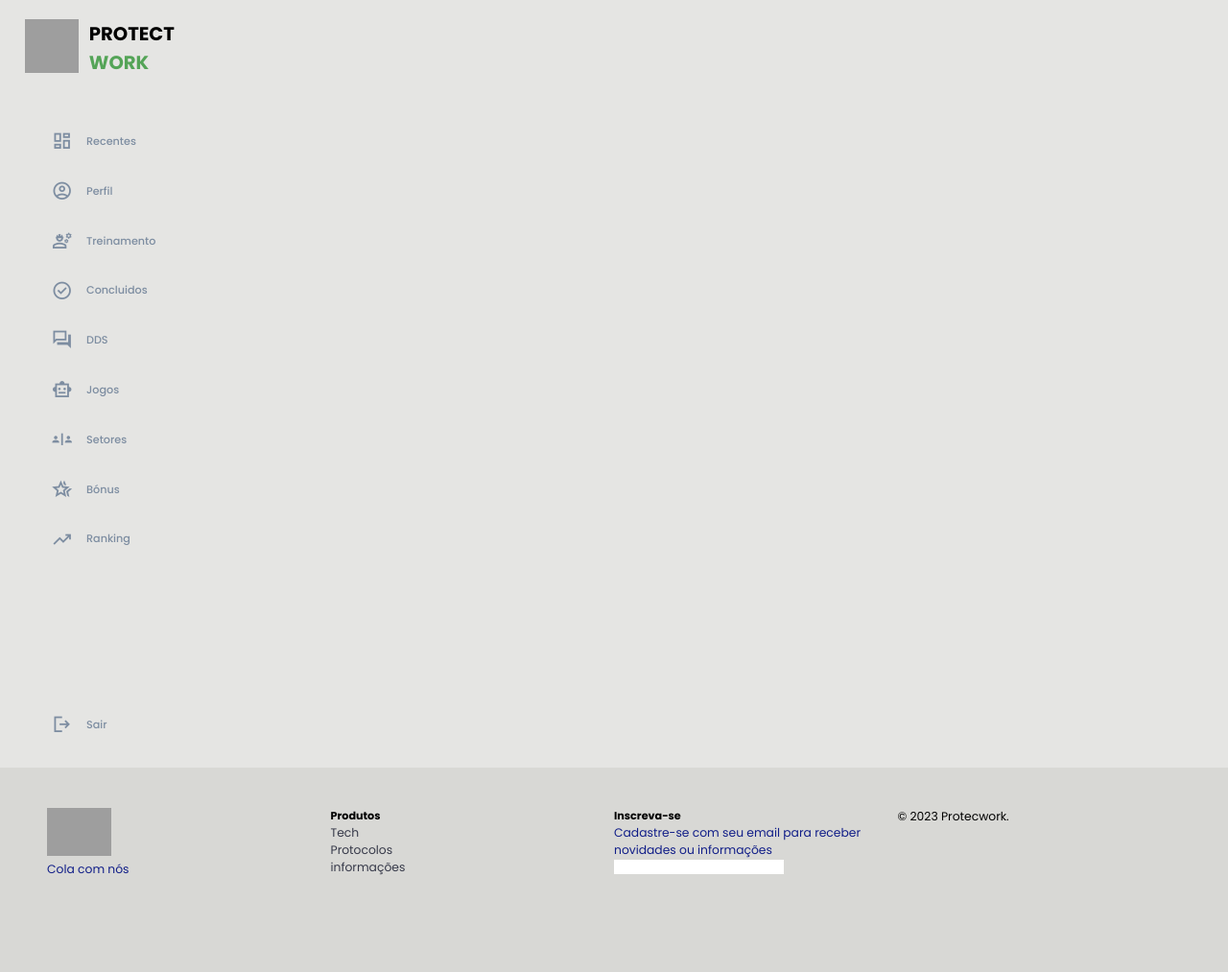
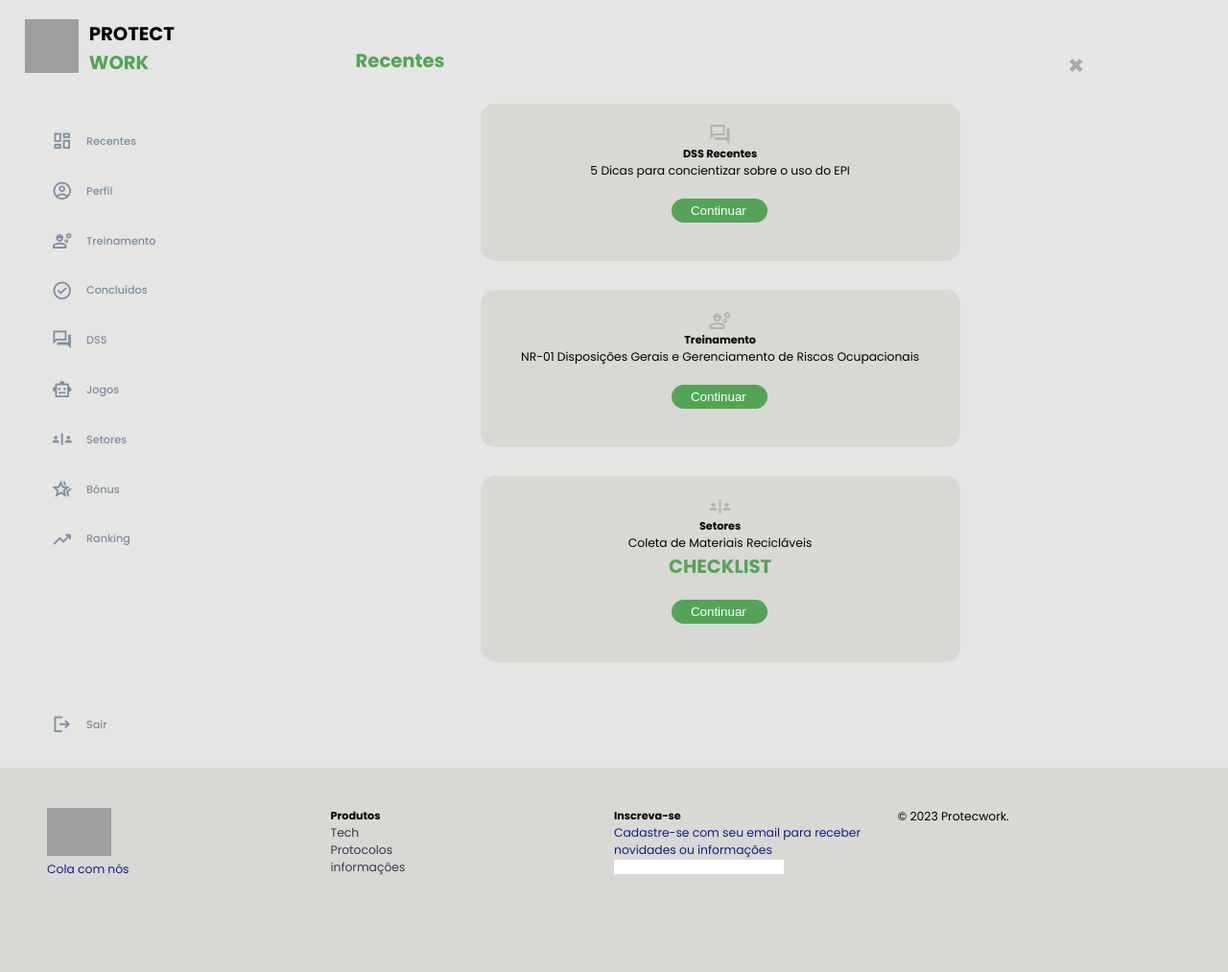
Before and after one commit to SamuelRamos12/Protect, a PHP site: page / in a window 1280 px wide. Shown: the whole page at 96% size. Run offline with PHP 8.4, Linux system fonts and the light colour scheme; grey boxes are pictures that could not be loaded.

Commit message:
Atualizações pro

```diff
--- a/Inicio copy/index.html
+++ b/Inicio copy/index.html
@@ -38,7 +38,7 @@
                 </a>
                 <a href="#" class="open-modal" data-modal="modal-dds">
                   <span class="material-symbols-sharp">forum</span>
-                  <h3>DDS</h3>
+                  <h3>DSS</h3>
                 </a>
                 <a href="#" class="open-modal" data-modal="modal-jogos">
                   <span class="material-symbols-sharp">smart_toy</span>
@@ -68,7 +68,30 @@
                 <div class="modal-content">
                     <span class="close" data-modal="modal-recentes">&times;</span>
                     <h2>Recentes</h2>
-                    <p>Conteúdo do Recentes...</p>
+                    <div class="cards">
+
+                            <div class="card1">
+                                <span class="material-symbols-sharp">forum</span>
+                                <h3>DSS Recentes</h3>
+                                <p>5 Dicas para concientizar sobre o uso do EPI</p>
+                                <button>Continuar</button>
+                            </div>
+
+                            <div class="card2">
+                                <span class="material-symbols-sharp">engineering</span>
+                                <h3>Treinamento</h3>
+                                <p>NR-01 Disposições Gerais e Gerenciamento de Riscos Ocupacionais</p>
+                                <button>Continuar</button>
+                            </div>
+
+                            <div class="card3">
+                                <span class="material-symbols-sharp">safety_divider</span>
+                                <h3>Setores</h3>
+                                <p>Coleta de Materiais Recicláveis</p>
+                                <h2>CHECKLIST</h2>
+                                <button>Continuar</button>
+                            </div>
+                    </div>
                 </div>
             </div>
             <div id="modal-perfil" class="modal">
@@ -83,11 +106,7 @@
               <div class="modal-content">
                   <span class="close" data-modal="modal-treinamento">&times;</span>
                   <div class="containerTreinamento">
-
-                    <div class="titulo">
-                        <h2>Treinamentos</h2>
-                    </div>
-
+                    <h2>Treinamentos</h2>
                     <div class="card">
                         <ul>
                             <li>
@@ -139,10 +158,7 @@
             <div class="modal-content">
                 <span class="close" data-modal="modal-concluidos">&times;</span>
                 <div class="containerConcluido">
-                    <div class="titulo">
-                        <h2>Certificados Obtidos</h2>
-                    </div>
-
+                    <h2>Certificados Obtidos</h2>
                     <div class="card_concluido">
 
                             <img src="/Imagens/nr1.png" alt="" height="230px">
@@ -160,10 +176,35 @@
             <div id="modal-dds" class="modal">
                 <div class="modal-content">
                     <span class="close" data-modal="modal-dds">&times;</span>
-                    <h2>DDS</h2>
-                    <p>Conteúdo do DDS...</p>
+                    <div class="containerDSS">
+                        <h2>DSS</h2>
+                        <div class="card_dss">
+
+                            <a href="/DSS/12_ergonomia.pdf" target="_blank">
+                                <img src="/DSS/Ergonomia.png" alt="Clique para abrir o PDF" style="width: 300px; height: auto;">
+                                <h2>Ergonomia</h2>
+                                <p>Clique para abrir o PDF</p>
+                            </a>
+                            <a href="/DSS/28062016_epi(1).pdf" target="_blank">
+                                <img src="/DSS/Epi.png" alt="Clique para abrir o PDF" style="width: 300px; height: auto;">
+                                <h2>EPI</h2>
+                                <p>Clique para abrir o PDF</p>
+                            </a>
+                            <a href="/DSS/diretrizesA5 (1).pdf" target="_blank">
+                                <img src="/DSS/Amarelo.png" alt="Clique para abrir o PDF" style="width: 288px; height: auto;">
+                                <h2>SetembroAmarelo</h2>
+                                <p>Clique para abrir o PDF</p>
+                            </a>
+                            <a href="/DSS/v17n2a10.pdf" target="_blank">
+                                <img src="/DSS/Adornos.png" alt="Clique para abrir o PDF" style="width: 300px; height: auto;">
+                                <h2>Adornos</h2>
+                                <p>Clique para abrir o PDF</p>
+                            </a>
+                        </div>
+                    </div>
                 </div>
             </div>
+
             <div id="modal-jogos" class="modal">
                 <div class="modal-content">
                     <span class="close" data-modal="modal-jogos">&times;</span>
@@ -171,13 +212,80 @@
                     <p>Conteúdo dos Jogos...</p>
                 </div>
             </div>
+
+
+
+
             <div id="modal-setores" class="modal">
                 <div class="modal-content">
                     <span class="close" data-modal="modal-setores">&times;</span>
                     <h2>Setores</h2>
-                    <p>Conteúdo dos Setores...</p>
+                    <div class="containerSetores">
+                        <div class="cardSetores">
+                            <ul>
+                                <li>
+                                    <a href="#" class="open-modal" data-modal="modal-Coleta">Coleta de Materiais Recicláveis</a>
+                                </li>
+                                <li>
+                                    <a href="">Transporte</a>
+                                </li>
+                                <li>
+                                    <a href="">Galpão de Triagem</a>
+                                </li>
+                            </ul>
+                        </div>
+                    </div>
                 </div>
             </div>
+
+            <div id="modal-Coleta" class="modal">
+                <div class="modal-content">
+                    <span class="close" data-modal="modal-Coleta">&times;</span>
+                    <div class="containercoleta">
+                        <div class="cardcoleta">
+
+                            <ul>
+                                <li>
+                                    <a href="#" class="open-modal" data-modal="modal-setores">Coleta de Materiais Recicláveis</a>
+                                </li>
+                            </ul>
+
+
+                                <div class="cardcoleta1">
+                                    <h3>NR 38-SEGURANÇA E SAÚDE NO TRABALHO
+                                        NAS ATIVIDADES DE LIMPEZA URBANA E MANEJO DE RESÍDUOS SÓLIDOS</h3>
+
+                                        <div class="cardcheck">
+                                            <p>38.6 Coleta de resíduos sólidos</p>
+                                                <p>38.6.1 É vedado o transporte dos trabalhadores nas partes externas dos veículos utilizados na
+                                                coleta de resíduos sólidos no deslocamento entre a organização e as áreas de coleta e vice-versa,
+                                                entre setores de coleta não adjacentes, bem como para o transbordo e a destinação final.</p>
+
+                                                <p>38.6.2.1.1 Os trabalhadores não devem permanecer na plataforma operacional durante a
+                                                operação do mecanismo de compactação. </p>
+
+                                                <p>38.6.2.2.1 O deslocamento dos trabalhadores de um setor para outro adjacente, com o uso da
+                                                plataforma operacional, somente pode ser realizado quando houver sequência da execução da atividade de coleta entre os setores.</p>
+                                        </div>
+
+                                        <label class="checkbox-container"><p>Estou de acordo com os termos de segurança</p>
+                                            <input type="checkbox" id="confirmCheckbox">
+                                            <span class="checkmark"></span>
+                                        </label>
+                                </div>
+                        </div>
+                    </div>
+                </div>
+            </div>
+
+            <div id="modal-outro" class="modal">
+                <div class="modal-content">
+                    <span class="close" data-modal="modal-outro">&times;</span>
+                    <p>Este é outro modal!</p>
+                </div>
+            </div>
+
+
             <div id="modal-bonus" class="modal">
                 <div class="modal-content">
                     <span class="close" data-modal="modal-bonus">&times;</span>
--- a/Inicio copy/style.css
+++ b/Inicio copy/style.css
@@ -226,6 +226,9 @@ font-size: 1.8rem;
 .modal-content {
     padding: 20px;
 }
+.modal-content h2{
+    color: #54a457;
+}
 
 .close {
     color: #aaa;
@@ -240,6 +243,66 @@ font-size: 1.8rem;
     text-decoration: none;
     cursor: pointer;
 }
+
+
+/* RECENTES INICIO*/
+.cards{
+    display:flex ;
+    align-items: center;
+    flex-direction: column;
+    border-radius: 15px;
+    margin: 15px;
+    text-align: center;
+}
+.cards span{
+    color: #b3b3b3;
+
+}
+.cards p{
+    color: #000000;
+}
+.cards button{
+    display: flex;
+    align-items: center;
+    margin: 20px;
+    padding: 5px 20px;
+    cursor: pointer;
+    background-color:var(--color-text);
+    color: rgb(255, 255, 255);
+    border: none;
+    border-radius: 20px;
+    margin-left: 39%;
+    width: 100px;
+}
+.card1{
+    display:flex ;
+    flex-direction: column;
+    background: #d8d8d5;
+    border-radius: 15px;
+    padding: 20px;
+    width: 500px;
+    margin: 15px;
+}
+.card2{
+    display:flex ;
+    flex-direction: column;
+    background: #d8d8d5;
+    border-radius: 15px;
+    padding: 20px;
+    width: 500px;
+    margin: 15px;
+}
+.card3{
+    display:flex ;
+    flex-direction: column;
+    background: #d8d8d5;
+    border-radius: 15px;
+    padding: 20px;
+    width: 500px;
+    margin: 15px;
+}
+
+/* RECENTES FIM*/
 
 
 /* TREINAMENTO INICIO*/
```
Also changed, not shown: other parts of Inicio copy/style.css (+264 -33 lines), Inicio copy/script.js (+22 -0 lines), DSS/Adornos.png (added), DSS/Amarelo.png (added), DSS/Epi.png (added), DSS/Ergonomia.png (added), 4 other files.
